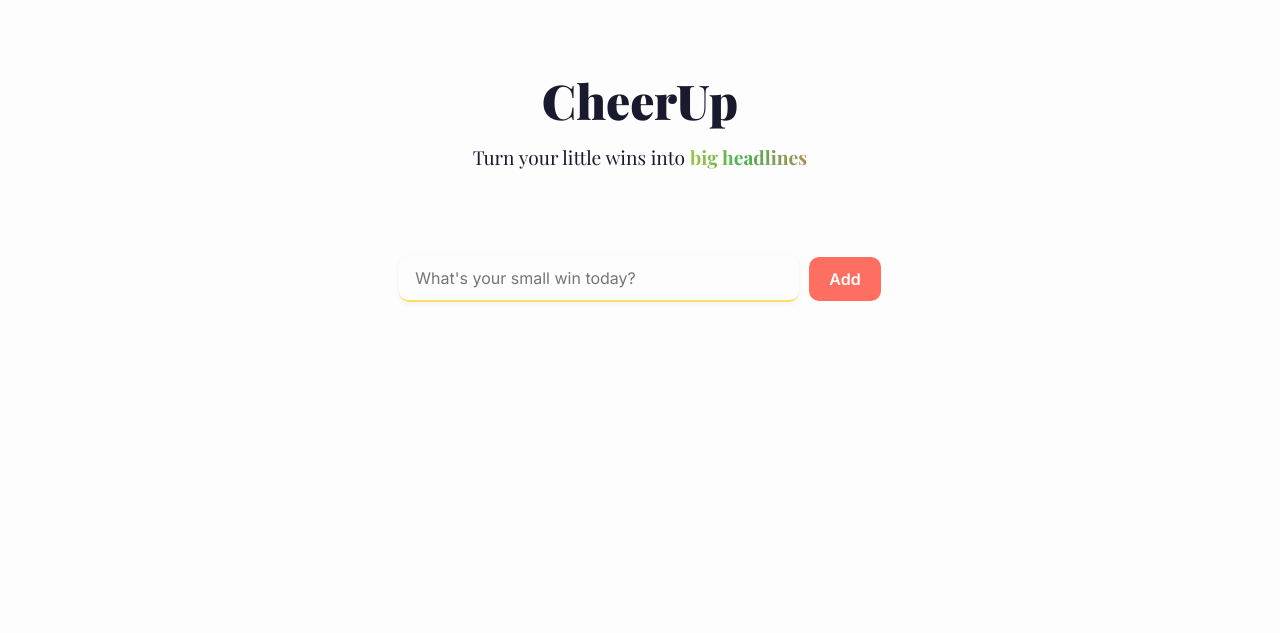
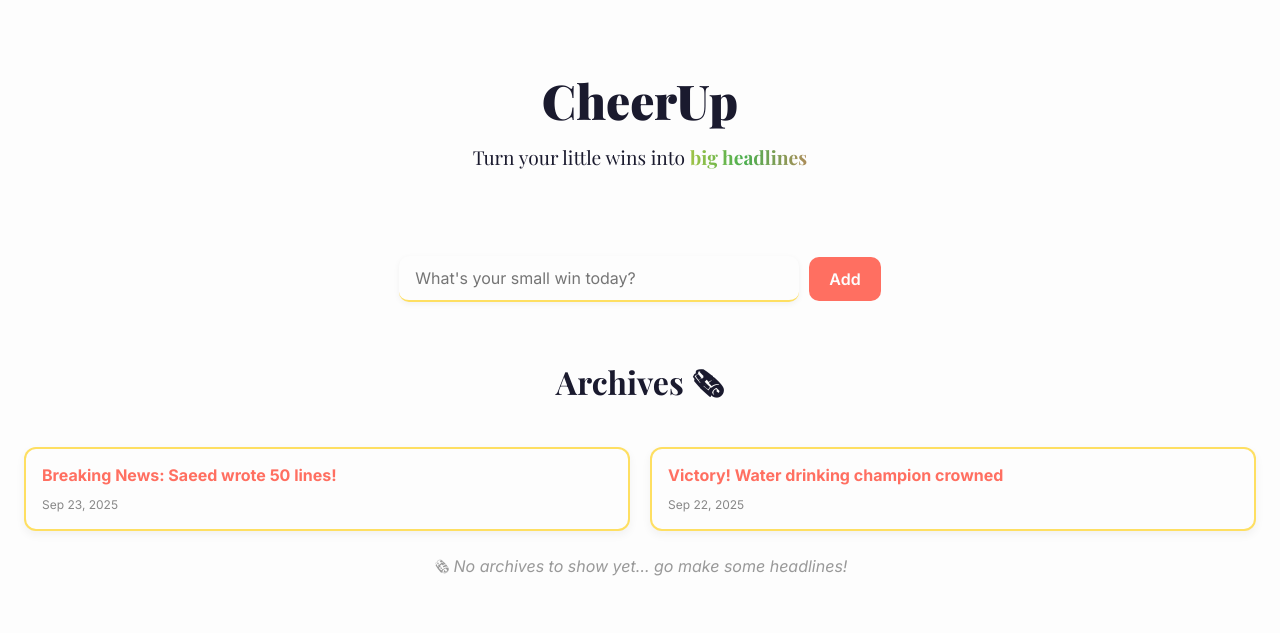
Before and after one commit to saeedhalabi/CheerUp, a plain HTML site: page index.html in a window 1280 px wide. Drawn offline with nearby package versions, Linux system fonts and the light colour scheme; a web font is replaced by a local one.

Commit message:
Add archive section with sample entries and styling.

```diff
--- a/index.html
+++ b/index.html
@@ -29,6 +29,23 @@
       />
       <button id="addBtn">Add</button>
     </section>
+    <!-- Archive section displaying previous wins and empty state message -->
+    <section id="archives">
+      <h2>Archives 🗞</h2>
+      <div class="archive-grid">
+        <div class="archive-card">
+          <p class="headline">Breaking News: Saeed wrote 50 lines!</p>
+          <span class="date">Sep 23, 2025</span>
+        </div>
+        <div class="archive-card">
+          <p class="headline">Victory! Water drinking champion crowned</p>
+          <span class="date">Sep 22, 2025</span>
+        </div>
+      </div>
+      <p class="empty-state">
+        🗞 No archives to show yet… go make some headlines!
+      </p>
+    </section>
 
     <script src="app.js"></script>
   </body>
--- a/style.css
+++ b/style.css
@@ -133,6 +133,60 @@ select {
 }
 
 /*=========================
+  Archive Styles
+=========================*/
+#archives {
+  padding: 2em 1em;
+  text-align: center;
+}
+
+#archives h2 {
+  font-size: 2rem;
+  margin-bottom: 1em;
+  color: var(--color-text);
+}
+
+.archive-grid {
+  display: grid;
+  grid-template-columns: repeat(auto-fit, minmax(220px, 1fr));
+  gap: 1.25em;
+}
+
+.archive-card {
+  background: var(--color-bg);
+  border: 2px solid var(--color-primary);
+  border-radius: 12px;
+  padding: 1em;
+  text-align: left;
+  box-shadow: 0 4px 10px rgba(0, 0, 0, 0.05);
+  transition: transform 0.2s, box-shadow 0.2s;
+}
+
+.archive-card:hover {
+  transform: translateY(-3px);
+  box-shadow: 0 6px 14px rgba(0, 0, 0, 0.1);
+}
+
+.archive-card .headline {
+  font-weight: 700;
+  font-size: 1rem;
+  color: var(--color-accent);
+  margin: 0 0 0.5em;
+}
+
+.archive-card .date {
+  font-size: 0.75rem;
+  color: #888;
+}
+
+.empty-state {
+  margin-top: 1.5em;
+  font-size: 1rem;
+  color: #999;
+  font-style: italic;
+}
+
+/*=========================
 Responsive Styles
 =========================*/
 @media only screen and (max-width: 600px) {
```
